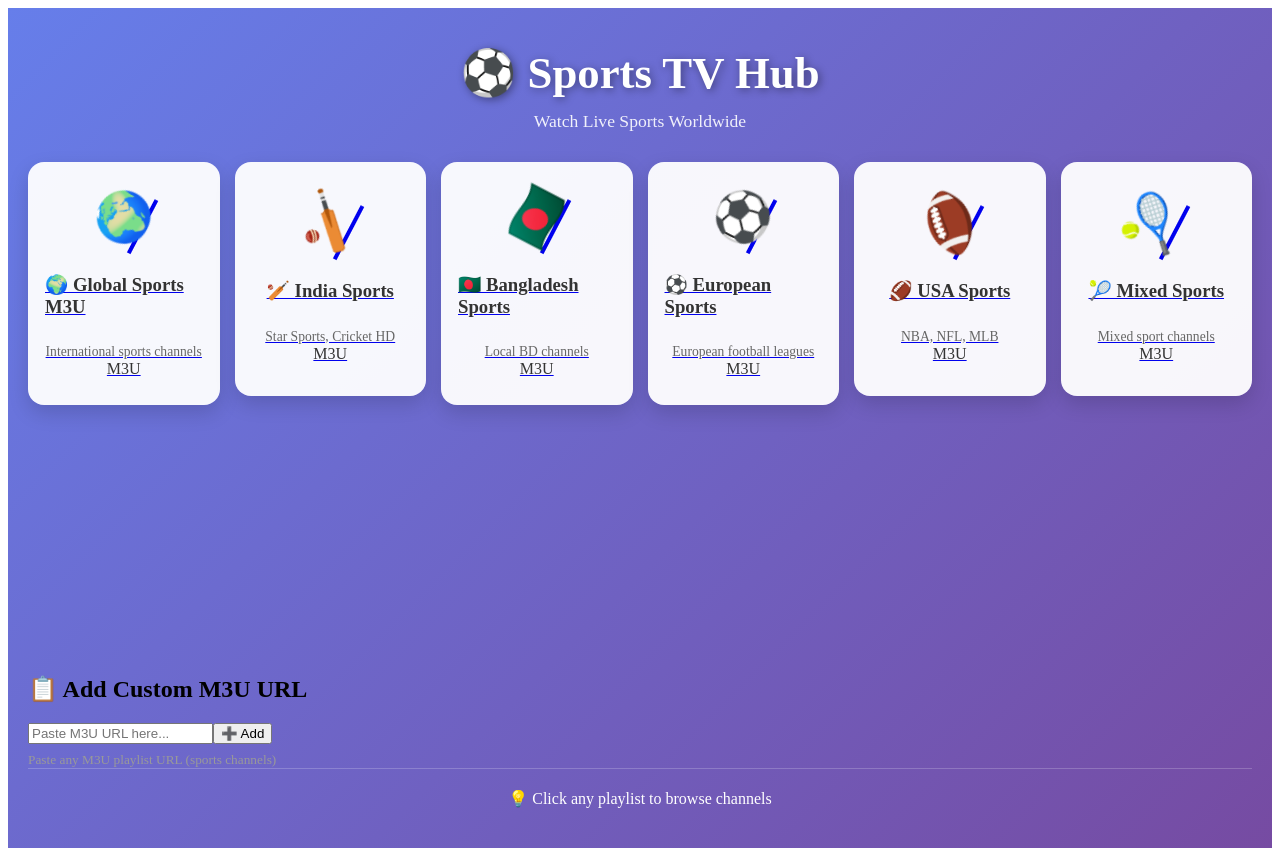
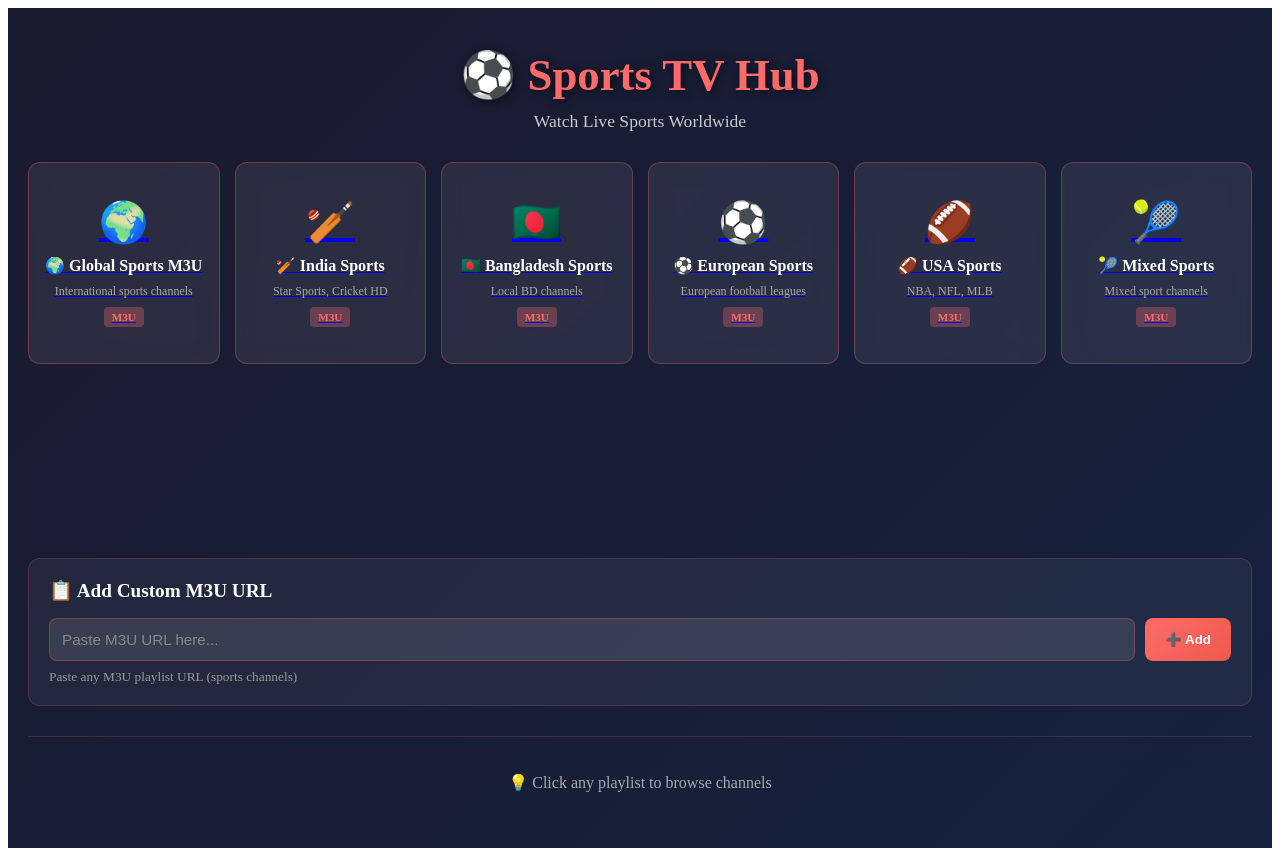
Before and after one commit to tahsin112233-png/tv-streaming-app, a Next.js app: page / in a window 1280 px wide. Built offline with nearby package versions, Linux system fonts and the light colour scheme.

Commit message:
Update Home.module.css

```diff
--- a/styles/Home.module.css
+++ b/styles/Home.module.css
@@ -1,6 +1,6 @@
 .container {
   min-height: 100vh;
-  background: linear-gradient(135deg, #667eea 0%, #764ba2 100%);
+  background: linear-gradient(135deg, #1a1a2e 0%, #16213e 100%);
   padding: 20px;
   display: flex;
   flex-direction: column;
@@ -16,19 +16,15 @@
 .header h1 {
   font-size: 2.8em;
   margin: 0;
-  text-shadow: 2px 2px 8px rgba(0, 0, 0, 0.4);
-  animation: bounce 2s infinite;
-}
-
-@keyframes bounce {
-  0%, 100% { transform: translateY(0); }
-  50% { transform: translateY(-10px); }
+  text-shadow: 2px 2px 8px rgba(0, 0, 0, 0.5);
+  color: #ff6b6b;
 }
 
 .header p {
   font-size: 1.1em;
   margin: 10px 0 0 0;
   opacity: 0.9;
+  color: #ddd;
 }
 
 .grid {
@@ -40,61 +36,113 @@
 }
 
 .card {
-  background: rgba(255, 255, 255, 0.95);
-  padding: 25px 15px;
-  border-radius: 16px;
+  background: rgba(255, 255, 255, 0.08);
+  border: 1px solid rgba(255, 107, 107, 0.3);
+  padding: 20px 15px;
+  border-radius: 12px;
   text-decoration: none;
-  color: #333;
+  color: #fff;
   cursor: pointer;
   transition: all 0.3s ease;
-  box-shadow: 0 8px 20px rgba(0, 0, 0, 0.15);
-  border: 2px solid transparent;
   display: flex;
   flex-direction: column;
   align-items: center;
   justify-content: center;
-  min-height: 180px;
+  min-height: 160px;
+  backdrop-filter: blur(10px);
 }
 
 .card:active {
   transform: scale(0.95);
-  border-color: #667eea;
-  box-shadow: 0 4px 10px rgba(0, 0, 0, 0.2);
+  border-color: #ff6b6b;
+  background: rgba(255, 107, 107, 0.15);
 }
 
 .icon {
-  font-size: 3em;
+  font-size: 2.5em;
   margin-bottom: 10px;
-  animation: spin 3s linear infinite;
 }
 
-@keyframes spin {
-  0% { transform: rotate(0deg); }
-  100% { transform: rotate(360deg); }
-}
-
-.card h2 {
+.card h3 {
   margin: 0;
-  font-size: 1.1em;
+  font-size: 1em;
   text-align: center;
+  line-height: 1.3;
 }
 
 .card p {
   margin: 8px 0 0 0;
-  font-size: 0.85em;
-  color: #666;
+  font-size: 0.75em;
+  color: #aaa;
+  text-align: center;
+}
+
+.tag {
+  background: rgba(255, 107, 107, 0.3);
+  color: #ff6b6b;
+  padding: 4px 8px;
+  border-radius: 4px;
+  font-size: 0.7em;
+  margin-top: 8px;
+  font-weight: bold;
+}
+
+.customSection {
+  background: rgba(255, 255, 255, 0.05);
+  border: 1px solid rgba(255, 107, 107, 0.2);
+  padding: 20px;
+  border-radius: 12px;
+  margin-bottom: 30px;
+}
+
+.customSection h2 {
+  color: white;
+  margin-top: 0;
+  font-size: 1.2em;
+}
+
+.inputGroup {
+  display: flex;
+  gap: 10px;
+  flex-wrap: wrap;
+}
+
+.input {
+  flex: 1;
+  min-width: 200px;
+  background: rgba(255, 255, 255, 0.1);
+  border: 1px solid rgba(255, 107, 107, 0.3);
+  color: white;
+  padding: 12px;
+  border-radius: 8px;
+  font-size: 0.95em;
+}
+
+.input::placeholder {
+  color: #888;
+}
+
+.submitBtn {
+  background: linear-gradient(135deg, #ff6b6b 0%, #ee5a4a 100%);
+  color: white;
+  border: none;
+  padding: 12px 20px;
+  border-radius: 8px;
+  font-weight: bold;
+  cursor: pointer;
+  transition: all 0.3s;
+  white-space: nowrap;
+}
+
+.submitBtn:active {
+  transform: scale(0.95);
 }
 
 .footer {
   text-align: center;
-  color: white;
+  color: #aaa;
   padding: 20px 0;
-  border-top: 1px solid rgba(255, 255, 255, 0.2);
-}
-
-.footer p {
-  margin: 0;
-  font-size: 1em;
+  border-top: 1px solid rgba(255, 107, 107, 0.2);
 }
 
 @media (max-width: 480px) {
@@ -108,15 +156,15 @@
   }
 
   .card {
-    min-height: 150px;
+    min-height: 140px;
     padding: 15px;
   }
 
-  .icon {
-    font-size: 2.2em;
+  .inputGroup {
+    flex-direction: column;
   }
 
-  .card h2 {
-    font-size: 0.95em;
+  .input {
+    min-width: auto;
   }
 }
```
